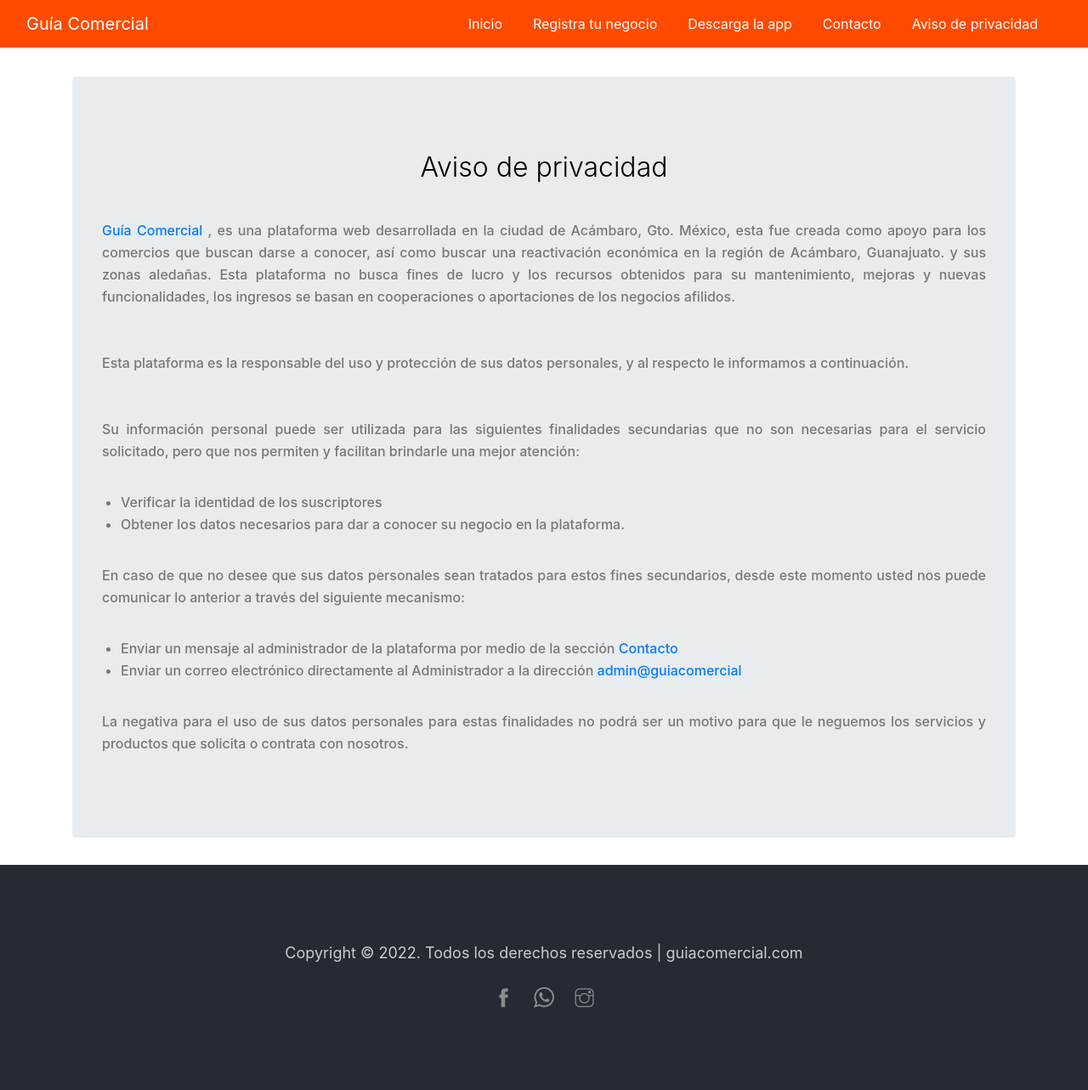
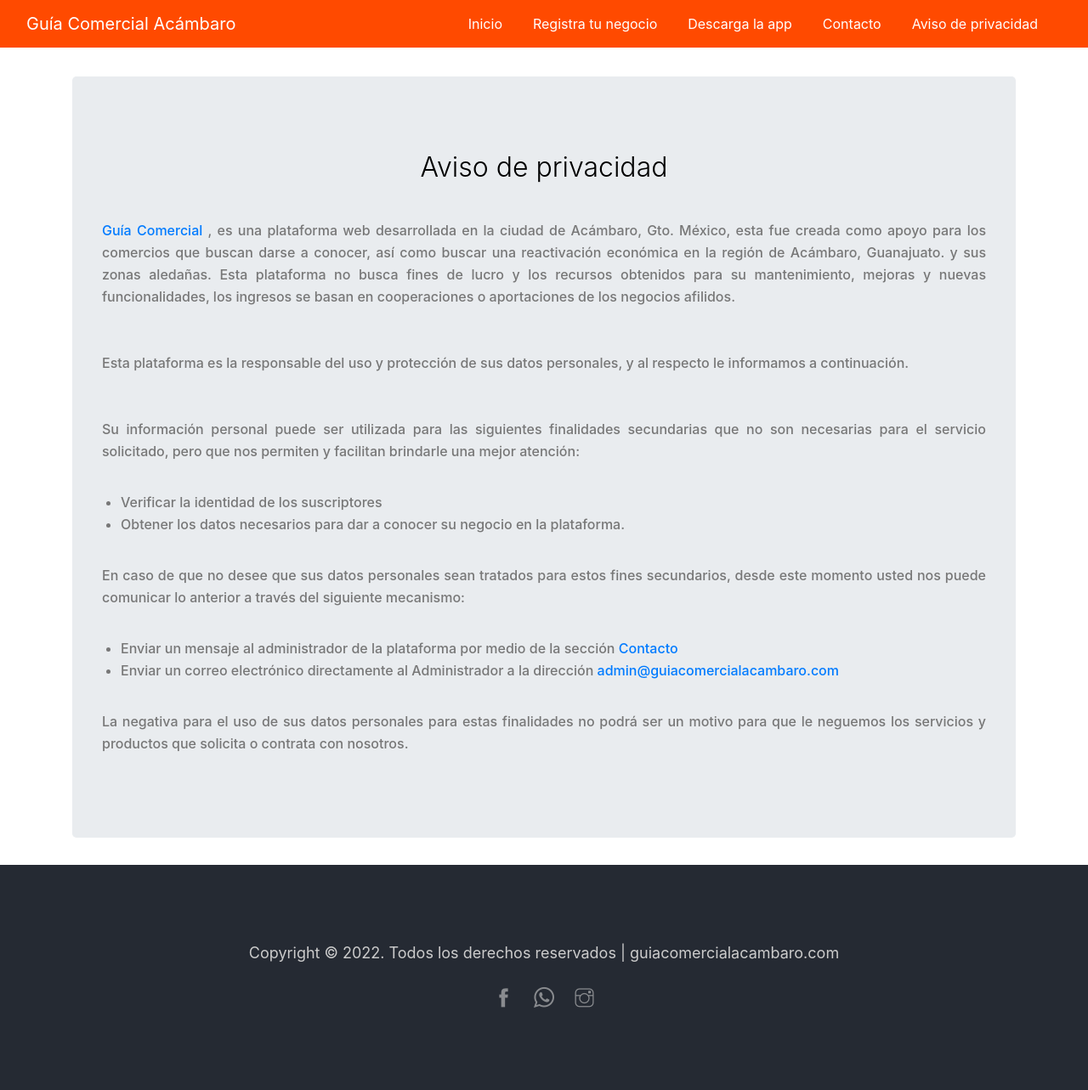
Before and after one commit to GuiaComercialAcambaro/guia_comercial, a PHP site: page /aviso-privacidad.php in a window 1280 px wide. Shown: the whole page at 85% size. Run offline with PHP 8.4, Linux system fonts and the light colour scheme; some libraries are stand-ins or nearby versions.

Commit message:
proyecto_base

```diff
--- a/aviso-privacidad.php
+++ b/aviso-privacidad.php
@@ -10,11 +10,11 @@ session_start();
     <meta charset="utf-8">
     <meta name="viewport" content="width=device-width, initial-scale=1, shrink-to-fit=no">
     <!-- Author Meta -->
-    <meta name="author" content="Guía Comercial">
+    <meta name="author" content="Guía Comercial Acámbaro">
     <!-- Meta Keyword -->
-    <meta name="keywords" content="Guía Comercial, Todo lo que buscas, encuentras, negocios, Acámbaro">
+    <meta name="keywords" content="Guía Comercial Acámbaro, Todo lo que buscas, encuentras, negocios, Acámbaro">
     <!-- Meta Description -->
-    <meta name="description" content="Entra y descubre comercios cercanos a tu zona de una manera rápida y sencilla. En guiacomercial.com ¡Todo lo que buscas lo encuentras y lo que no también! Esta aplicación ha sido creada con el objetivo de apoyar a los negocios, profesionistas y personas que tienen algún oficio a darse a conocer por medio de la publicación de sus productos y servicios.">
+    <meta name="description" content="Guía Comercial Acámbaro, entra y descubre comercios cercanos a tu zona de una manera rápida y sencilla. En guiacomercialacambaro.com ¡Todo lo que buscas lo encuentras y lo que no también! Esta aplicación ha sido creada con el objetivo de apoyar a los negocios, profesionistas y personas que tienen algún oficio a darse a conocer por medio de la publicación de sus productos y servicios.">
     <link rel="shortcut icon" href="images/favicon.png">
     <!-- Fonts -->
     <link rel="dns-prefetch" href="https://fonts.gstatic.com">
@@ -37,7 +37,7 @@ session_start();
     <script src="https://stackpath.bootstrapcdn.com/bootstrap/4.1.3/js/bootstrap.min.js" integrity="sha384-ChfqqxuZUCnJSK3+MXmPNIyE6ZbWh2IMqE241rYiqJxyMiZ6OW/JmZQ5stwEULTy" crossorigin="anonymous"></script>
     <script src="https://cdnjs.cloudflare.com/ajax/libs/jquery-validate/1.19.2/jquery.validate.min.js"></script>
 
-    <title>Contacto | Guía Comercial</title>
+    <title>Contacto | Guía Comercial Acámbaro</title>
 
     <style>
         input {
@@ -59,7 +59,7 @@ session_start();
                     <div class="col-md-12" style="background-color: #ff4a00;">
                         <nav class="navbar navbar-expand-lg">
                             <a class="navbar-brand" href="index.php" style="color:white;">
-                                Guía Comercial
+                                Guía Comercial Acámbaro
                                 <!-- <img src="images/logo.png" width="120" height="42" class="d-inline-block align-top" alt=""> -->
                             </a>
                             <button class="navbar-toggler" type="button" data-toggle="collapse" data-target="#navbarNavDropdown" aria-controls="navbarNavDropdown" aria-expanded="false" aria-label="Toggle navigation">
@@ -112,7 +112,7 @@ session_start();
                     <p> En caso de que no desee que sus datos personales sean tratados para estos fines secundarios, desde este momento usted nos puede comunicar lo anterior a través del siguiente mecanismo: </p>
                     <ul>
                         <li>Enviar un mensaje al administrador de la plataforma por medio de la sección <a href="Contacto.php">Contacto</a></li>
-                        <li>Enviar un correo electrónico directamente al Administrador a la dirección <a href="mailto:admin@mguiacomercial" target="_blank"> admin@guiacomercial </a></li>
+                        <li>Enviar un correo electrónico directamente al Administrador a la dirección <a href="mailto:admin@mguiacomercialacambaro.com" target="_blank"> admin@guiacomercialacambaro.com </a></li>
                     </ul>
                     <br>
                     <p>La negativa para el uso de sus datos personales para estas finalidades no podrá ser un motivo para que le neguemos los servicios y productos que solicita o contrata con nosotros.</p>
@@ -133,7 +133,7 @@ session_start();
                 <div class="col-md-12">
                     <div class="copyright">
                         <!-- Link back to Colorlib can't be removed. Template is licensed under CC BY 3.0. -->
-                        <p>Copyright &copy; <?php echo date('Y') ?>. Todos los derechos reservados | guiacomercial.com</p>
+                        <p>Copyright &copy; <?php echo date('Y') ?>. Todos los derechos reservados | guiacomercialacambaro.com</p>
                         <!-- Link back to Colorlib can't be removed. Template is licensed under CC BY 3.0. -->
                         <ul>
                             <li><a href="#"><span class="ti-facebook"></span></a></li>
--- a/search.php
+++ b/search.php
@@ -39,11 +39,11 @@ $paginas = ceil($total / $articulosPagina);
 	<!-- Mobile Specific Meta -->
 	<meta name="viewport" content="width=device-width, initial-scale=1, shrink-to-fit=no">
 	<!-- Author Meta -->
-	<meta name="author" content="Guía Comercial">
+	<meta name="author" content="Guía Comercial Acámbaro">
 	<!-- Meta Keyword -->
 	<meta name="keywords" content="Guía Comercial Acámbaro, Todo lo que buscas, encuentras, negocios, Acámbaro">
 	<!-- Meta Description -->
-	<meta name="description" content="Entra y descubre comercios cercanos a tu zona de una manera rápida y sencilla. En guiacomercial.com ¡Todo lo que buscas lo encuentras y lo que no también! Esta aplicación ha sido creada con el objetivo de apoyar a los negocios, profesionistas y personas que tienen algún oficio a darse a conocer por medio de la publicación de sus productos y servicios.">
+	<meta name="description" content="Entra y descubre comercios cercanos a tu zona de una manera rápida y sencilla. En guiacomercialacambaro.com ¡Todo lo que buscas lo encuentras y lo que no también! Esta aplicación ha sido creada con el objetivo de apoyar a los negocios, profesionistas y personas que tienen algún oficio a darse a conocer por medio de la publicación de sus productos y servicios.">
 	<!-- meta character set -->
 	<meta charset="UTF-8">
 	<!--Icon-->
@@ -567,7 +567,7 @@ $paginas = ceil($total / $articulosPagina);
 					<!-- Link back to Colorlib can't be removed. Template is licensed under CC BY 3.0. -->
 					Copyright &copy;<script>
 						document.write(new Date().getFullYear());
-					</script> Todos los derechos reservados | guiacomercial.com
+					</script> Todos los derechos reservados | guiacomercialacambaro.com
 					<!-- Link back to Colorlib can't be removed. Template is licensed under CC BY 3.0. -->
 				</p>
 				<div class="col-lg-4 col-sm-12 footer-social">
```
Also changed, not shown: contacto.php (+5 -5 lines), index.php (+4 -4 lines), login.php (+5 -5 lines), registro.php (+5 -5 lines).
